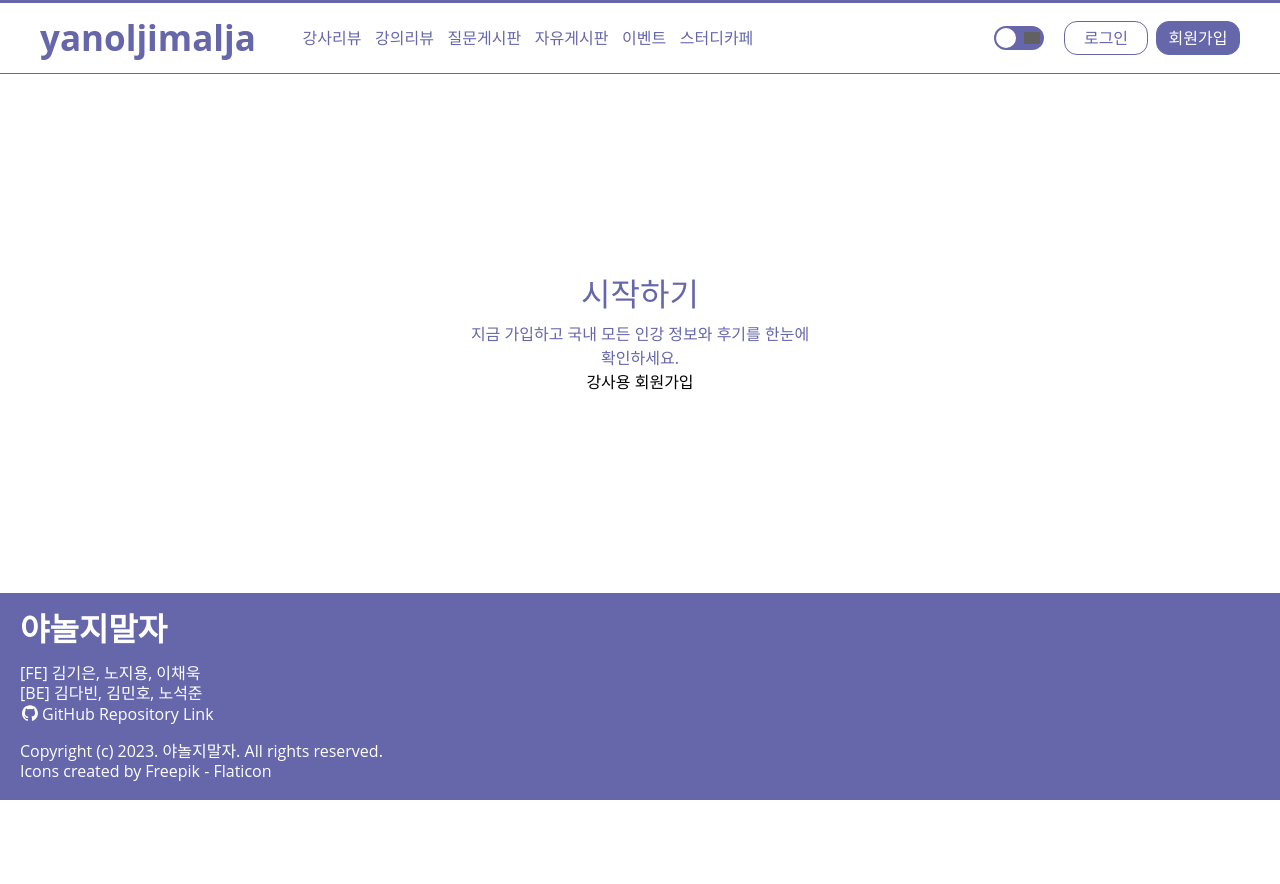
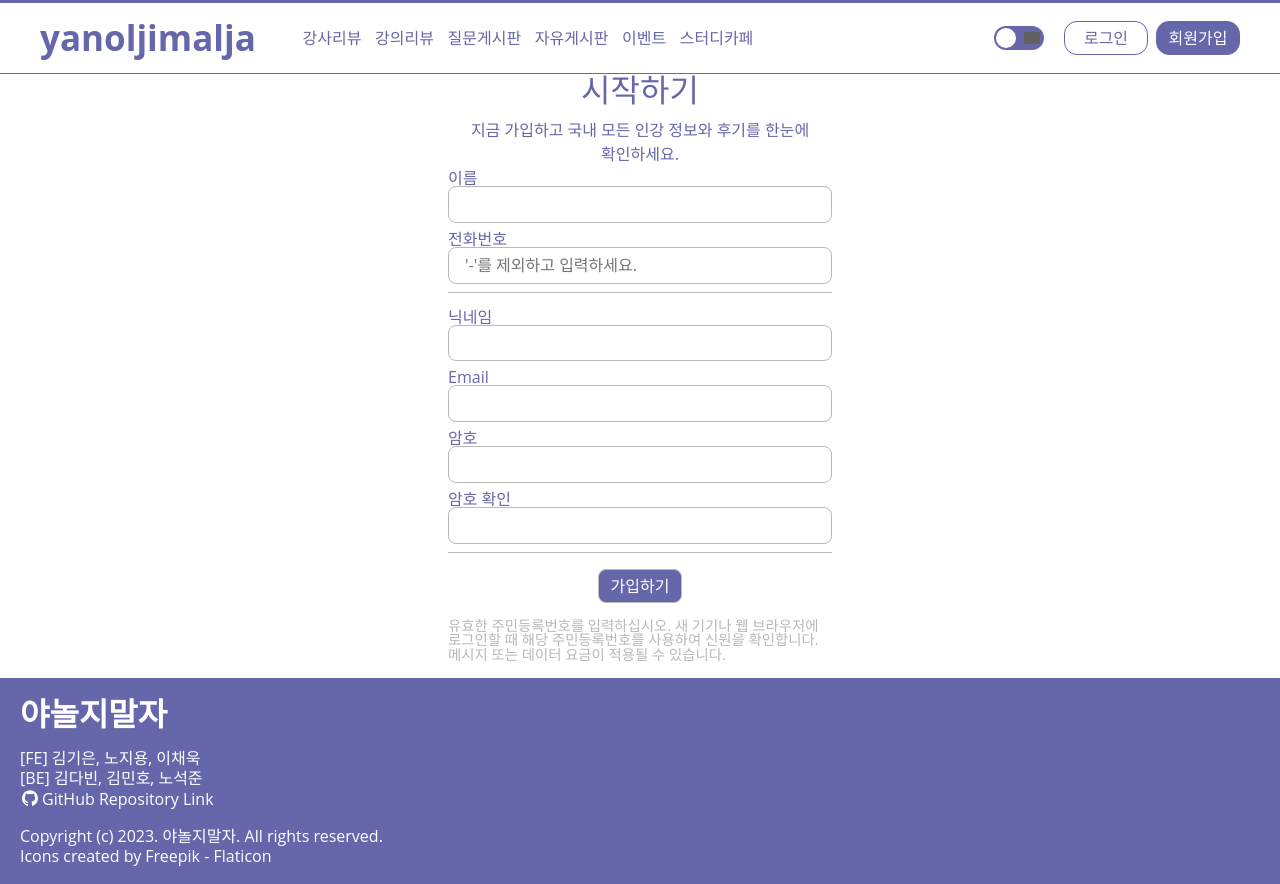
Before and after one commit to codestates-seb/seb42_main_027, a React (Create React App) app in the folder client/: page /signup/teacher in a window 1280 px wide. Before the commit the page ends 800 px from the top, so only its background shows below. Built offline with nearby package versions, Linux system fonts and the light colour scheme; grey boxes are pictures that could not be loaded.

Commit message:
feat: TeacherSignUpForm 기능 구현

```diff
--- a/client/src/components/member/signup/TeacherSignUpForm.tsx
+++ b/client/src/components/member/signup/TeacherSignUpForm.tsx
@@ -1,5 +1,261 @@
+import styled from 'styled-components';
+import Input from 'components/common/Input';
+import { useState } from 'react';
+import theme from 'theme';
+import BaseButton from 'components/common/BaseButton';
+import {
+  validatePhoneNum,
+  validateEmail,
+  validatePassword,
+} from '../../../utils/regex';
+
+const { colors } = theme;
+
+const Form = styled.form`
+  display: flex;
+  flex-direction: column;
+  align-items: center;
+`;
+
+const Container = styled.div`
+  width: 100%;
+  border-bottom: 0.1rem solid ${colors.gray};
+  margin-bottom: 1rem;
+`;
+
+const SignUpInfo = styled.p`
+  color: ${colors.gray};
+  margin: 1rem 0;
+  font-size: 0.9rem;
+`;
+
 function TeacherSignUpForm() {
-  return <div>강사용 회원가입</div>;
+  const [userName, setUserName] = useState('');
+  const [isUserNameSuccess, setIsUserNameSuccess] = useState({
+    isSuccess: '',
+    errorMessage: '',
+  });
+  const [phoneNum, setPhoneNum] = useState('');
+  const [isPhoneNumSuccess, setIsPhoneNumSuccess] = useState({
+    isSuccess: '',
+    errorMessage: '',
+  });
+  const [displayName, setDisplayName] = useState('');
+  const [isDisplayNameSuccess, setIsDisplayNameSuccess] = useState({
+    isSuccess: '',
+    errorMessage: '',
+  });
+  const [email, setEmail] = useState('');
+  const [isEmailSuccess, setIsEmailSuccess] = useState({
+    isSuccess: '',
+    errorMessage: '',
+  });
+  const [password, setPassword] = useState('');
+  const [isPasswordSuccess, setIsPasswordSuccess] = useState({
+    isSuccess: '',
+    errorMessage: '',
+  });
+  const [confirmPassword, setConfirmPassword] = useState('');
+  const [isConfirmPasswordSuccess, setIsConfirmPasswordSuccess] = useState({
+    isSuccess: '',
+    errorMessage: '',
+  });
+
+  const colorSelector = (value: string) => {
+    if (value === '') {
+      return undefined;
+    }
+    if (value === 'true') {
+      return 'success';
+    }
+    return 'danger';
+  };
+
+  const handleChangeUserName = (e: React.ChangeEvent<HTMLInputElement>) => {
+    const { value } = e.target;
+    setUserName(value);
+    if (value.length === 0) {
+      setIsUserNameSuccess({
+        isSuccess: 'false',
+        errorMessage: '필수 정보입니다.',
+      });
+    } else if (value.length >= 2 && value.length < 5) {
+      setIsUserNameSuccess({ isSuccess: 'true', errorMessage: '' });
+    } else {
+      setIsUserNameSuccess({
+        isSuccess: 'false',
+        errorMessage: '2글자 이상 5글자 미만으로 입력해주세요.',
+      });
+    }
+  };
+
+  const handleChangePhoneNum = (e: React.ChangeEvent<HTMLInputElement>) => {
+    const { value } = e.target;
+    setPhoneNum(value);
+    if (value.length === 0) {
+      setIsPhoneNumSuccess({
+        isSuccess: 'false',
+        errorMessage: '필수 정보입니다.',
+      });
+    } else if (validatePhoneNum(value)) {
+      setIsPhoneNumSuccess({ isSuccess: 'true', errorMessage: '' });
+    } else {
+      setIsPhoneNumSuccess({
+        isSuccess: 'false',
+        errorMessage: '형직에 맞지 않는 번호입니다.',
+      });
+    }
+  };
+
+  const handleChangeDisplayName = (e: React.ChangeEvent<HTMLInputElement>) => {
+    const { value } = e.target;
+    setDisplayName(value);
+    if (value.length === 0) {
+      setIsDisplayNameSuccess({
+        isSuccess: 'false',
+        errorMessage: '필수 정보입니다.',
+      });
+    } else if (value.length >= 2 && value.length < 5) {
+      setIsDisplayNameSuccess({ isSuccess: 'true', errorMessage: '' });
+    } else {
+      setIsDisplayNameSuccess({
+        isSuccess: 'false',
+        errorMessage: '2글자 이상 5글자 미만으로 입력해주세요.',
+      });
+    }
+  };
+
+  const handleChangeEmail = (e: React.ChangeEvent<HTMLInputElement>) => {
+    const { value } = e.target;
+
+    setEmail(value);
+    if (value.length === 0) {
+      setIsEmailSuccess({
+        isSuccess: 'false',
+        errorMessage: '필수 정보입니다.',
+      });
+    } else if (validateEmail(value)) {
+      setIsEmailSuccess({ isSuccess: 'true', errorMessage: '' });
+    } else {
+      setIsEmailSuccess({
+        isSuccess: 'false',
+        errorMessage: '이메일 형식이 올바르지 않습니다.',
+      });
+    }
+  };
+
+  const handleChangePassword = (e: React.ChangeEvent<HTMLInputElement>) => {
+    const { value } = e.target;
+
+    setPassword(value);
+    if (value.length === 0) {
+      setIsPasswordSuccess({
+        isSuccess: 'false',
+        errorMessage: '필수 정보입니다.',
+      });
+    } else if (validatePassword(value)) {
+      setIsPasswordSuccess({ isSuccess: 'true', errorMessage: '' });
+    } else {
+      setIsPasswordSuccess({
+        isSuccess: 'false',
+        errorMessage: '8~16자 영문 대 소문자, 숫자, 특수문자를 사용하세요.',
+      });
+    }
+  };
+
+  const handleChangeConfirmPassword = (
+    e: React.ChangeEvent<HTMLInputElement>,
+  ) => {
+    const { value } = e.target;
+
+    setConfirmPassword(value);
+    if (value.length === 0) {
+      setIsConfirmPasswordSuccess({
+        isSuccess: 'false',
+        errorMessage: '필수 정보입니다.',
+      });
+    } else if (password === value) {
+      setIsConfirmPasswordSuccess({ isSuccess: 'true', errorMessage: '' });
+    } else {
+      setIsConfirmPasswordSuccess({
+        isSuccess: 'false',
+        errorMessage: '암호가 일치하지 않습니다.',
+      });
+    }
+  };
+
+  return (
+    <Form>
+      <Container>
+        <Input
+          value={userName}
+          onChange={handleChangeUserName}
+          type="text"
+          id="user-name"
+          label="이름"
+          color={colorSelector(isUserNameSuccess.isSuccess)}
+          errorMessage={isUserNameSuccess.errorMessage}
+        />
+
+        <Input
+          value={phoneNum}
+          onChange={handleChangePhoneNum}
+          type=""
+          id="phone-num"
+          label="전화번호"
+          placeholder="'-'를 제외하고 입력하세요."
+          color={colorSelector(isPhoneNumSuccess.isSuccess)}
+          errorMessage={isPhoneNumSuccess.errorMessage}
+        />
+      </Container>
+      <Container>
+        <Input
+          value={displayName}
+          onChange={handleChangeDisplayName}
+          type="text"
+          id="display-name"
+          label="닉네임"
+          color={colorSelector(isDisplayNameSuccess.isSuccess)}
+          errorMessage={isDisplayNameSuccess.errorMessage}
+        />
+        <Input
+          value={email}
+          onChange={handleChangeEmail}
+          type="email"
+          id="email"
+          label="Email"
+          color={colorSelector(isEmailSuccess.isSuccess)}
+          errorMessage={isEmailSuccess.errorMessage}
+        />
+        <Input
+          value={password}
+          onChange={handleChangePassword}
+          type="password"
+          id="password"
+          label="암호"
+          color={colorSelector(isPasswordSuccess.isSuccess)}
+          errorMessage={isPasswordSuccess.errorMessage}
+        />
+        <Input
+          value={confirmPassword}
+          onChange={handleChangeConfirmPassword}
+          type="password"
+          id="confirm-password"
+          label="암호 확인"
+          color={colorSelector(isConfirmPasswordSuccess.isSuccess)}
+          errorMessage={isConfirmPasswordSuccess.errorMessage}
+        />
+      </Container>
+      <BaseButton color="pointColor" size="md" disabled={false}>
+        가입하기
+      </BaseButton>
+      <SignUpInfo>
+        유효한 주민등록번호를 입력하십시오. 새 기기나 웹 브라우저에 로그인할 때
+        해당 주민등록번호를 사용하여 신원을 확인합니다. 메시지 또는 데이터
+        요금이 적용될 수 있습니다.
+      </SignUpInfo>
+    </Form>
+  );
 }
 
 export default TeacherSignUpForm;
```
